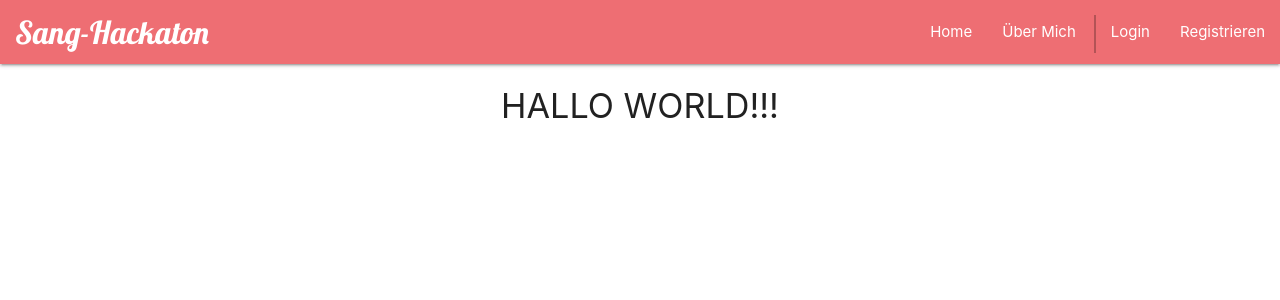
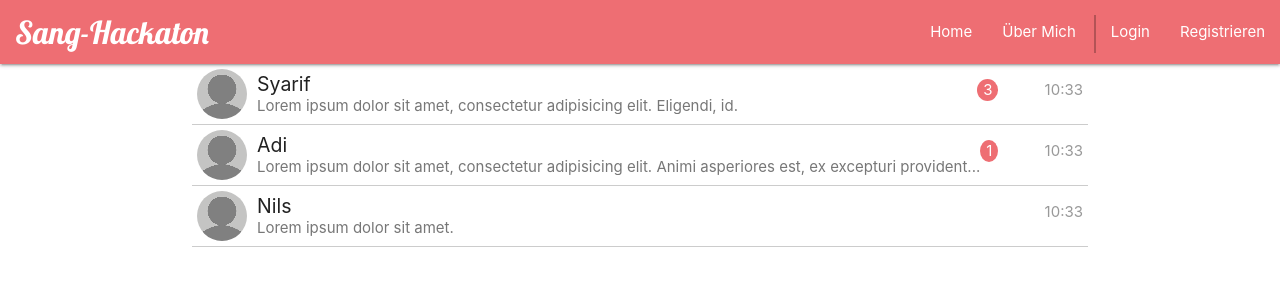
Before and after one commit to SyarifZapata/guidesantai, an Angular app: page / in a window 1280 px wide. Shown: the top 300 px of the page. Built offline with nearby package versions, Linux system fonts and the light colour scheme.

Commit message:
friends/chat list css not perfect yet when resizing

```diff
--- a/src/app/home/home.component.html
+++ b/src/app/home/home.component.html
@@ -1,3 +1,30 @@
 <div class="container center">
-  <h4>HALLO WORLD!!!</h4>
+  <ul id="friend-list">
+    <li>
+      <img src="../../assets/img/profil/unknown_profile.png" alt="">
+      <div class="middle">
+        <h5>Syarif</h5>
+        <span class="msg-preview">Lorem ipsum dolor sit amet, consectetur adipisicing elit. Eligendi, id.</span>
+      </div>
+      <span class="badge">3</span>
+      <span class="time">10:33</span>
+    </li>
+    <li>
+      <img src="../../assets/img/profil/unknown_profile.png" alt="">
+      <div class="middle">
+        <h5>Adi</h5>
+        <span class="msg-preview">Lorem ipsum dolor sit amet, consectetur adipisicing elit. Animi asperiores est, ex excepturi provident...</span>
+      </div>
+      <span class="badge">1</span>
+      <span class="time">10:33</span>
+    </li>
+    <li>
+    <img src="../../assets/img/profil/unknown_profile.png" alt="">
+    <div class="middle">
+      <h5>Nils</h5>
+      <span class="msg-preview">Lorem ipsum dolor sit amet.</span>
+    </div>
+    <span class="time">10:33</span>
+  </li>
+  </ul>
 </div>
--- a/src/app/home/home.component.scss
+++ b/src/app/home/home.component.scss
@@ -0,0 +1,49 @@
+#friend-list{
+  margin: 0;
+}
+#friend-list li{
+  border-bottom:1px #ccc solid;
+  display: flex;
+  position: relative;
+  padding: 5px;
+  width: 100%;
+  img{
+    position: relative;
+    float: left;
+    border-radius:100%;
+  }
+  .middle{
+    position: relative;
+    float: left;
+    display: flex;
+    flex-direction: column;
+    justify-content: center;
+    text-align: left;
+    margin-left: 10px;
+    h5{
+      margin: 0;
+      font-size: 1.3rem;
+    }
+    .msg-preview{
+      color: #777;
+      /* allow only 1 line: */
+      max-height: 1.3rem;
+      overflow: hidden;
+    }
+  }
+  .badge{
+    background: #ee6e73;
+    position: absolute;
+    right: 10%;
+    top: 25%;
+    min-width: 0;
+    border-radius: 100%;
+    color: white;
+  }
+  .time{
+    position: absolute;
+    right: 5px;
+    top:25%;
+    color: #999;
+  }
+}
```
